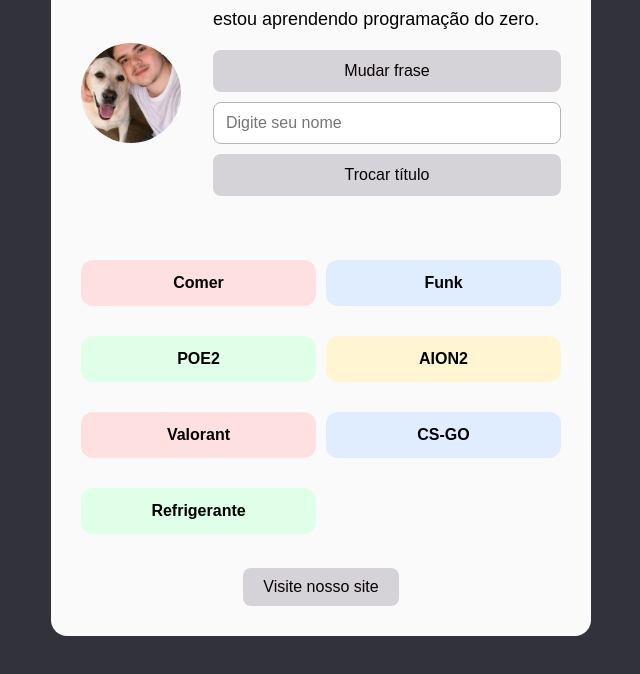
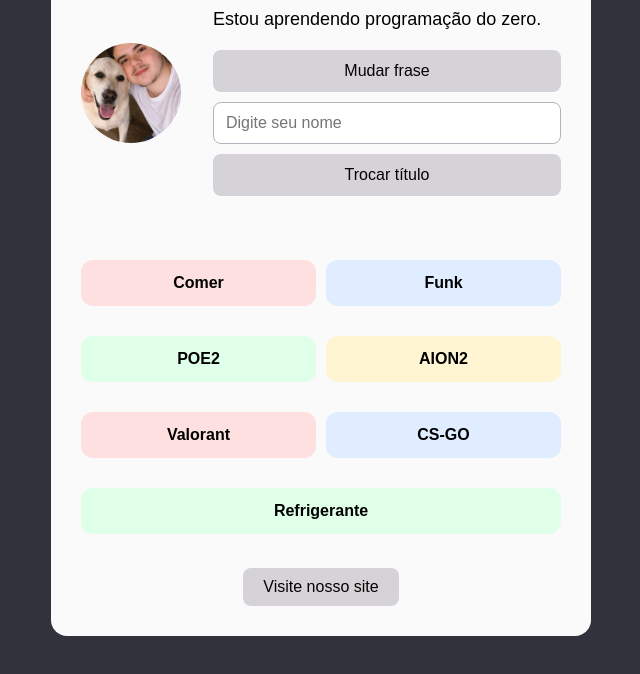
Before and after one commit to lllifesgood/meu-site, a plain HTML site: page index.html in a window 1280 px wide. Shown: the part 138-812 px from the top of the page, without its empty margins (319-959 px from the left). Drawn offline with Linux system fonts and the light colour scheme.

Commit message:
Lista de gostos com cores escolhidas pelo JavaScript

```diff
--- a/index.html
+++ b/index.html
@@ -121,6 +121,10 @@
       color: rgb(176, 0, 32);
     }
 
+    li:last-child:nth-child(odd) {
+      grid-column: 1 / -1;
+    }
+
     @media (max-width: 600px) {
       .topo {
         flex-direction: column;
@@ -150,7 +154,7 @@
       <img class="foto" src="foto.jpg" alt="Minha foto">
       <div class="info">
         <h1 id="titulo">Apenas um site</h1>
-        <p id="frase">estou aprendendo programação do zero.</p>
+        <p id="frase">Estou aprendendo programação do zero.</p>
 
         <div class="acoes">
           <button class="botao" onclick="mudarFrase()">Mudar frase</button>
```
